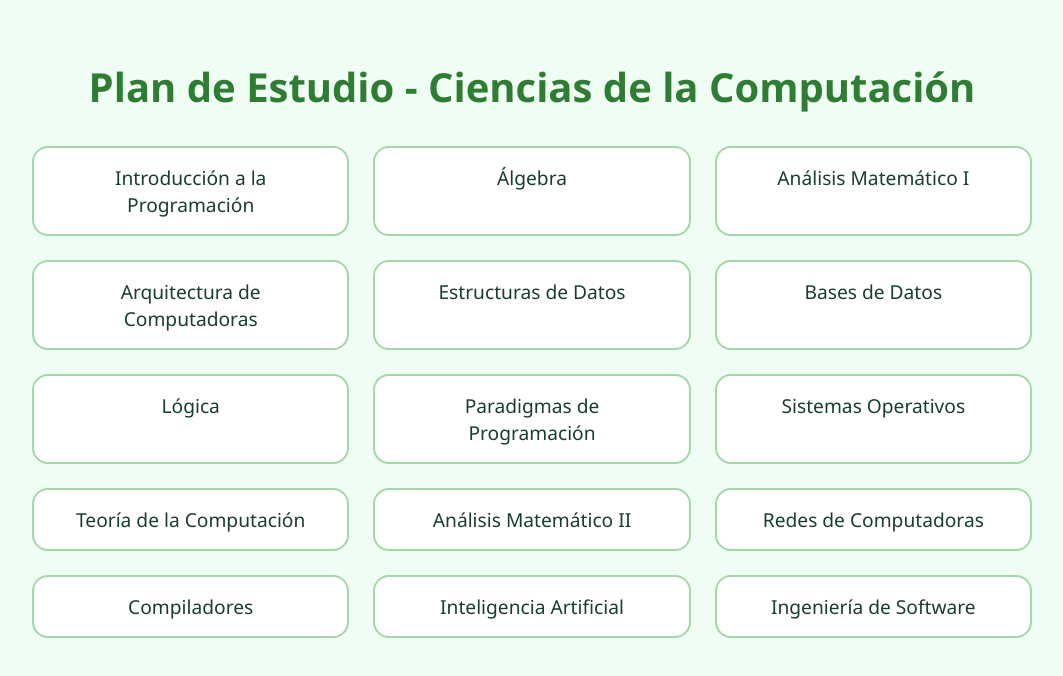
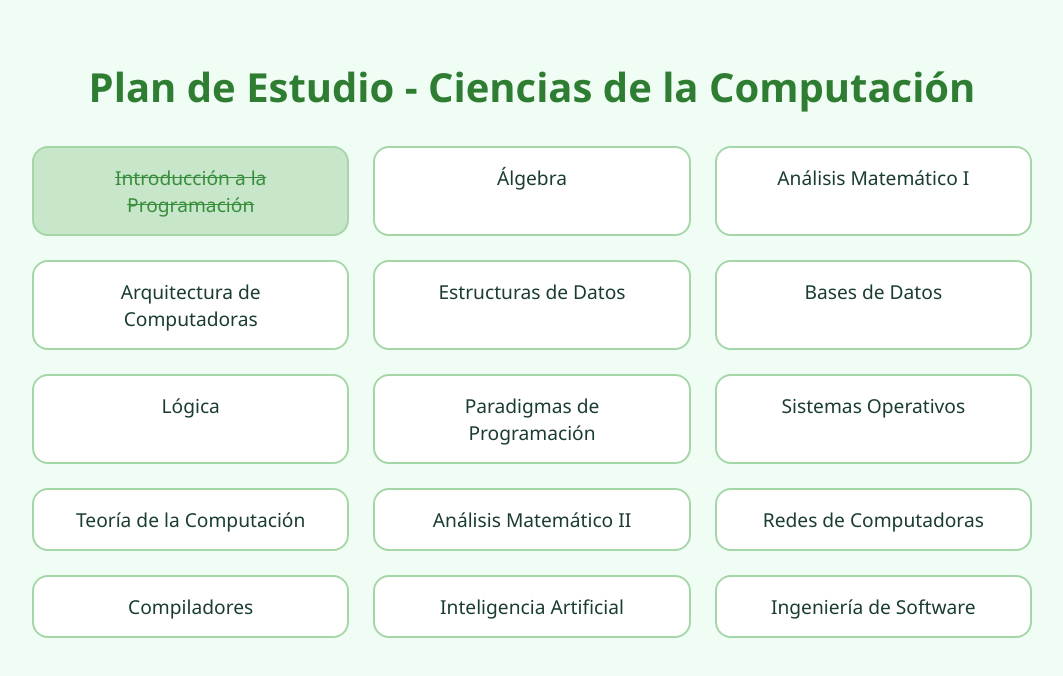
Before and after one commit to katha1/Plan-de-estudio, a plain HTML site: page index.html in a window 1280 px wide. Both pictures are taken after a click on the element "Introducción a la Programación". Shown: the whole page, without its empty margins (108-1171 px from the left). Drawn offline with Linux system fonts and the light colour scheme.

Commit message:
Update index.html
Agrego la parte interactiva

```diff
--- a/index.html
+++ b/index.html
@@ -25,5 +25,12 @@
     <div class="materia">Inteligencia Artificial</div>
     <div class="materia">Ingeniería de Software</div>
   </div>
+  <script>
+    document.querySelectorAll('.materia').forEach(m => {
+      m.addEventListener('click', () => {
+        m.classList.toggle('completada');
+      });
+    });
+  </script>
 </body>
 </html>
```
